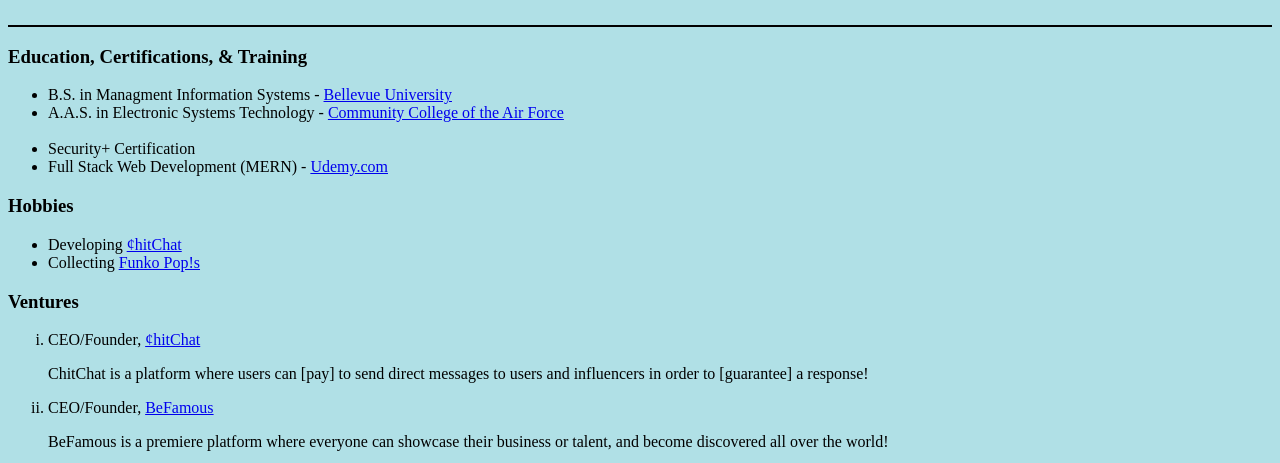
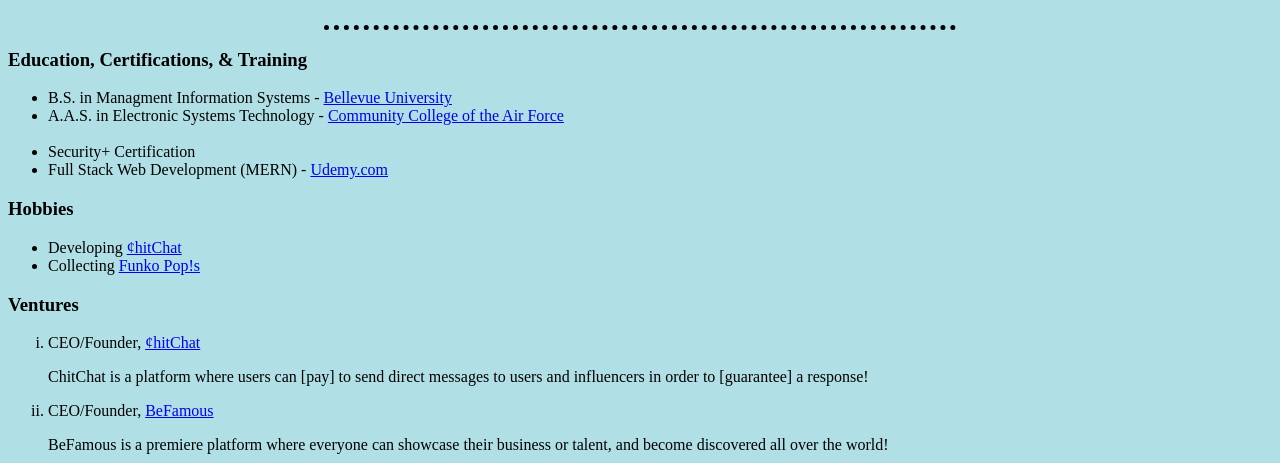
Before and after one commit to miketheceleb/cv, a plain HTML site: page index.html in a window 1280 px wide. Shown: the part 337-800 px from the top of the page. Drawn offline with Linux system fonts and the light colour scheme.

Commit message:
Update index.html

```diff
--- a/index.html
+++ b/index.html
@@ -8,9 +8,11 @@
       background-color: powderblue;
     }
     hr {
-      background-color: black;
-      border-style: none;
-      height: 2px;
+      background-color: none;
+      border-style: dotted none none;
+      border-color: black;
+      border-width: 5px;
+      width: 50%;
     }
     img {
       border-radius: 50%;
```
